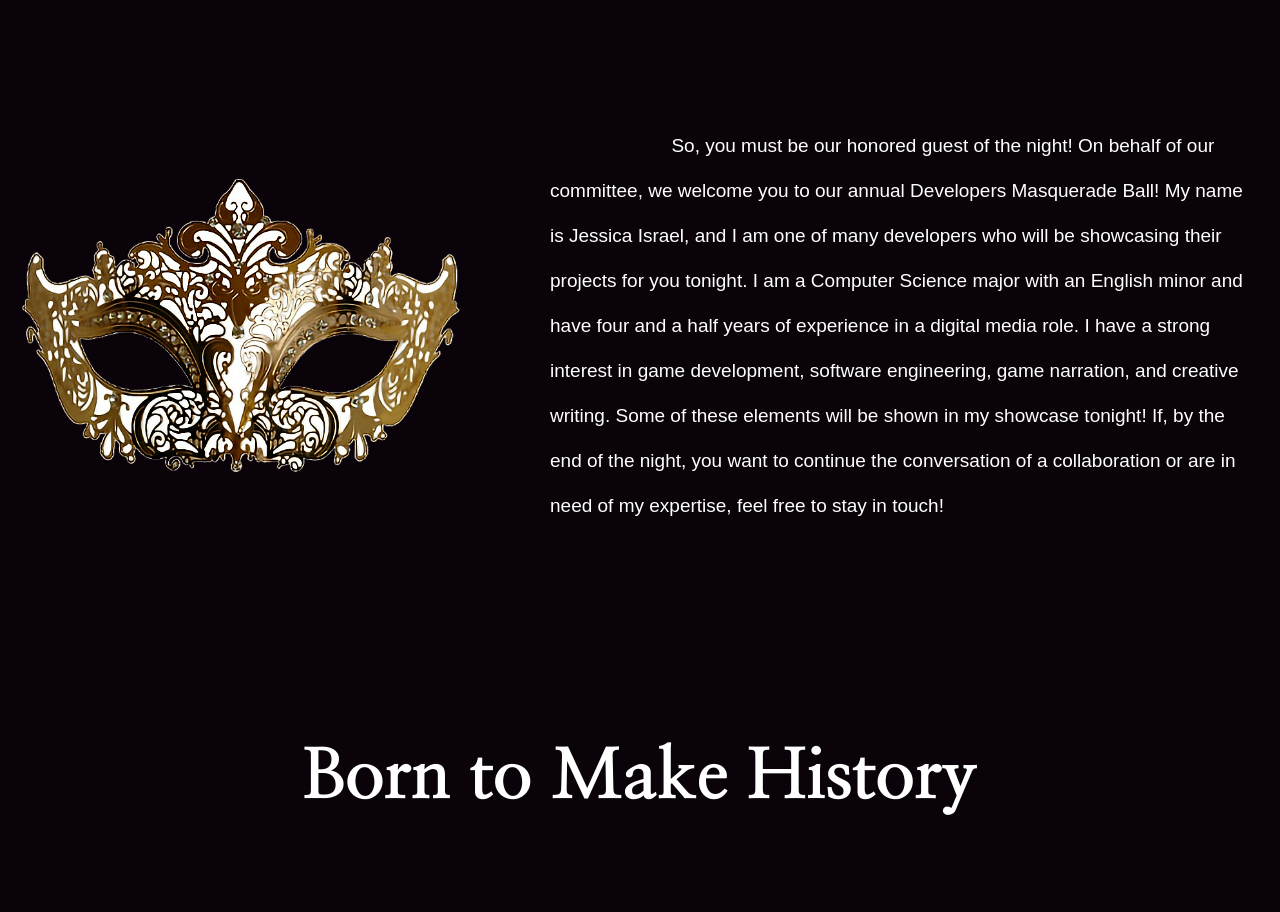
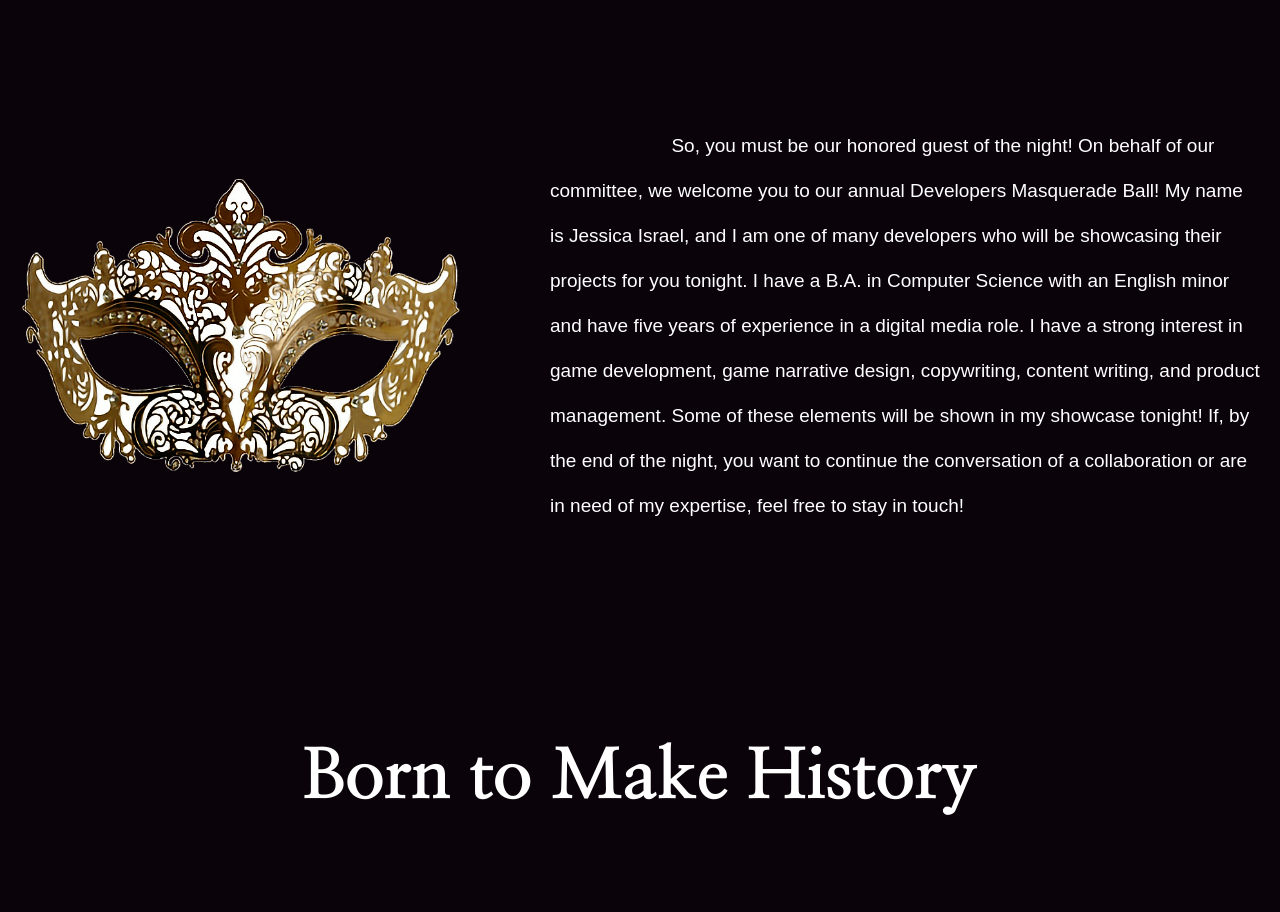
Before and after one commit to Jess1567/Portfolio-Masquerade-Ball, a plain HTML site: page index.html in a window 1280 px wide. Shown: the part 940-1852 px from the top of the page. Drawn offline with nearby package versions, Linux system fonts and the light colour scheme; a script that the page names is missing; a web font is replaced by a local one.

Commit message:
Update index.html

```diff
--- a/index.html
+++ b/index.html
@@ -52,8 +52,8 @@
             <p> &emsp; &emsp; &emsp; &emsp; &emsp; So, you must be our honored guest of the night!
                 On behalf of our committee, we welcome you to our annual Developers Masquerade Ball!
                 My name is Jessica Israel, and I am one of many developers who will be showcasing their projects for you tonight.
-                I am a Computer Science major with an English minor and have four and a half years of experience in a digital media role.
-                I have a strong interest in game development, software engineering, game narration, and creative writing.
+                I have a B.A. in Computer Science with an English minor and have five years of experience in a digital media role.
+                I have a strong interest in game development, game narrative design, copywriting, content writing, and product management.
                 Some of these elements will be shown in my showcase tonight! If, by the end of the night, you want to continue the conversation of a collaboration or are in need of my expertise, feel free to stay in touch! </p>
             </section>
 
```
